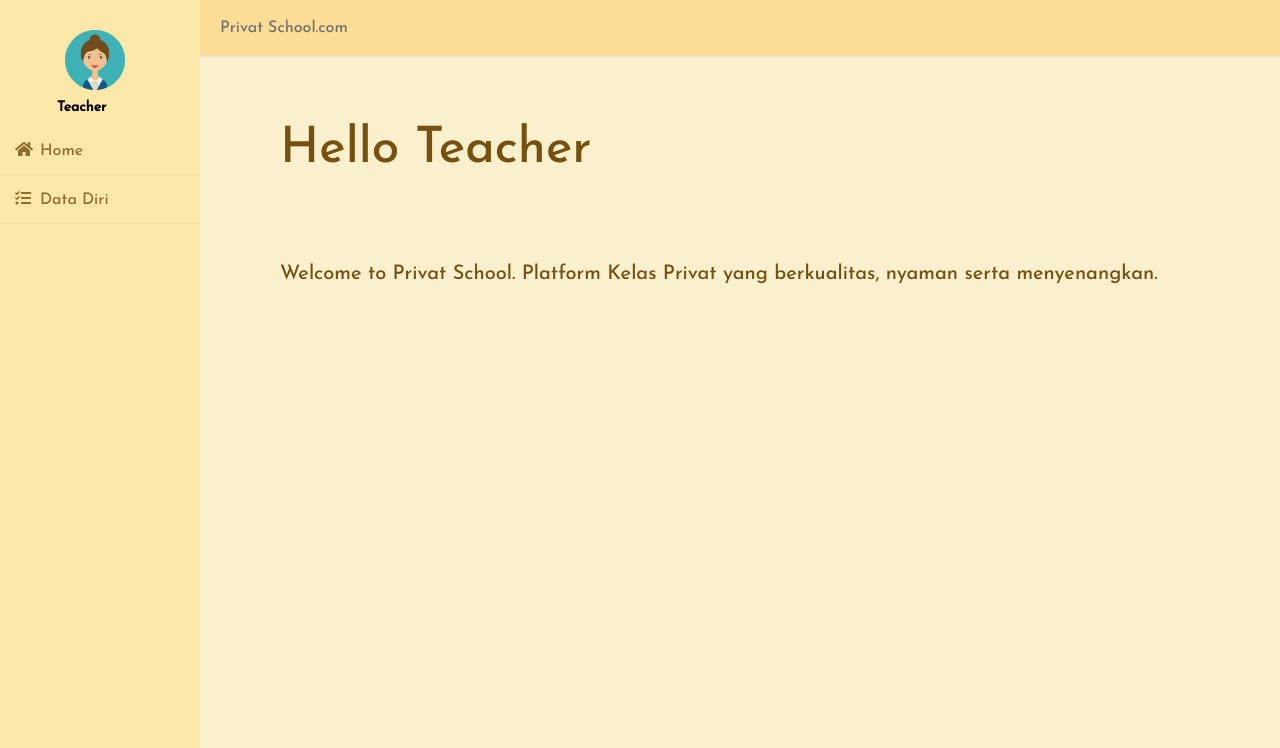
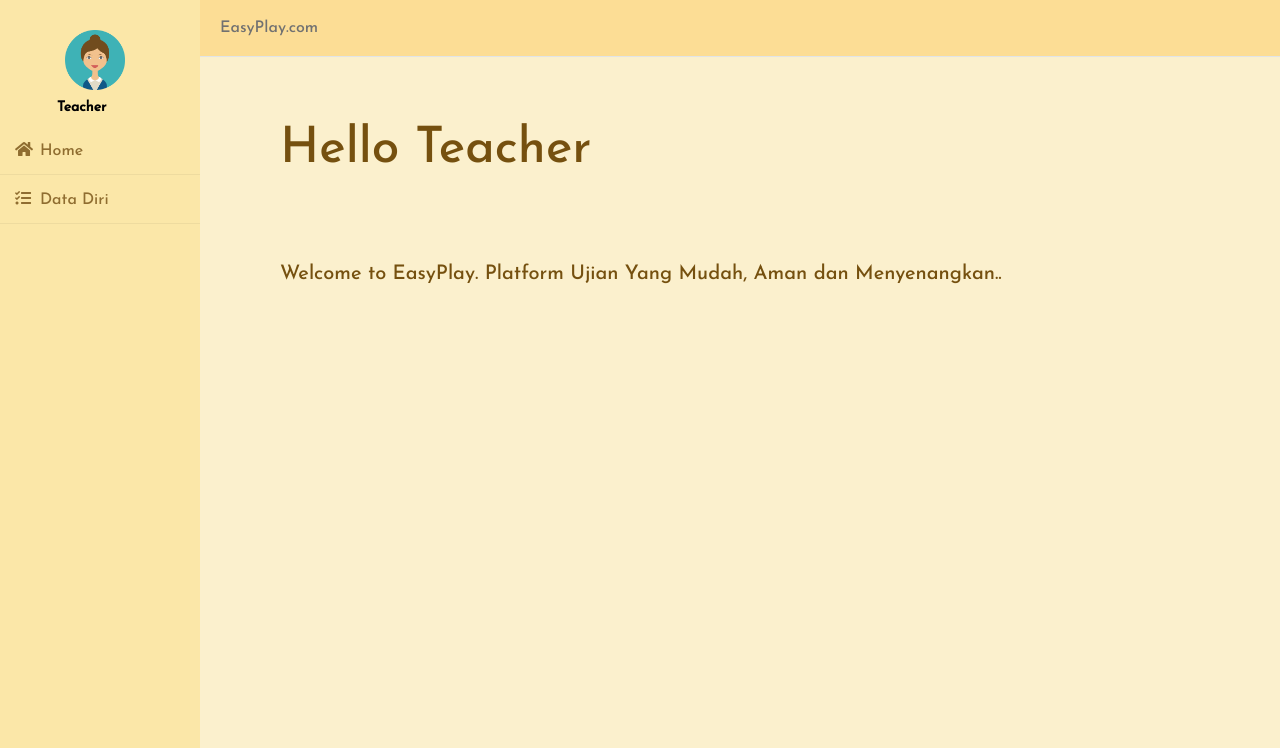
Before and after one commit to Lidyaadella/PraktikumWebsite, a plain HTML site: page Dashboard.html in a window 1280 px wide. Shown: the top 748 px of the page. Drawn offline with Linux system fonts and the light colour scheme.

Commit message:
perubahan

```diff
--- a/Dashboard.html
+++ b/Dashboard.html
@@ -26,10 +26,10 @@
 		</div>
 	</div>
 	<div class="main_content">
-		<div class="header">Privat School.com</div>
+		<div class="header">EasyPlay.com</div>
 		<div class="info">
 			<div>Hello Teacher
-				<div class="describ">Welcome to Privat School. Platform Kelas Privat yang berkualitas, nyaman serta menyenangkan.</div>
+				<div class="describ">Welcome to EasyPlay. Platform Ujian Yang Mudah, Aman dan Menyenangkan..</div>
 			</div>
 		</div>
 	</div>
--- a/skrip.js
+++ b/skrip.js
@@ -21,7 +21,7 @@ function validasi(){
 		return false;
 	}
 }
-function usernameVerifikasi(){
+function emailVerifikasi(){
 	if (email.value.length >= 8){
 		email.style.border ="1px solid silver";
 		emailError.style.display ="none";
```
